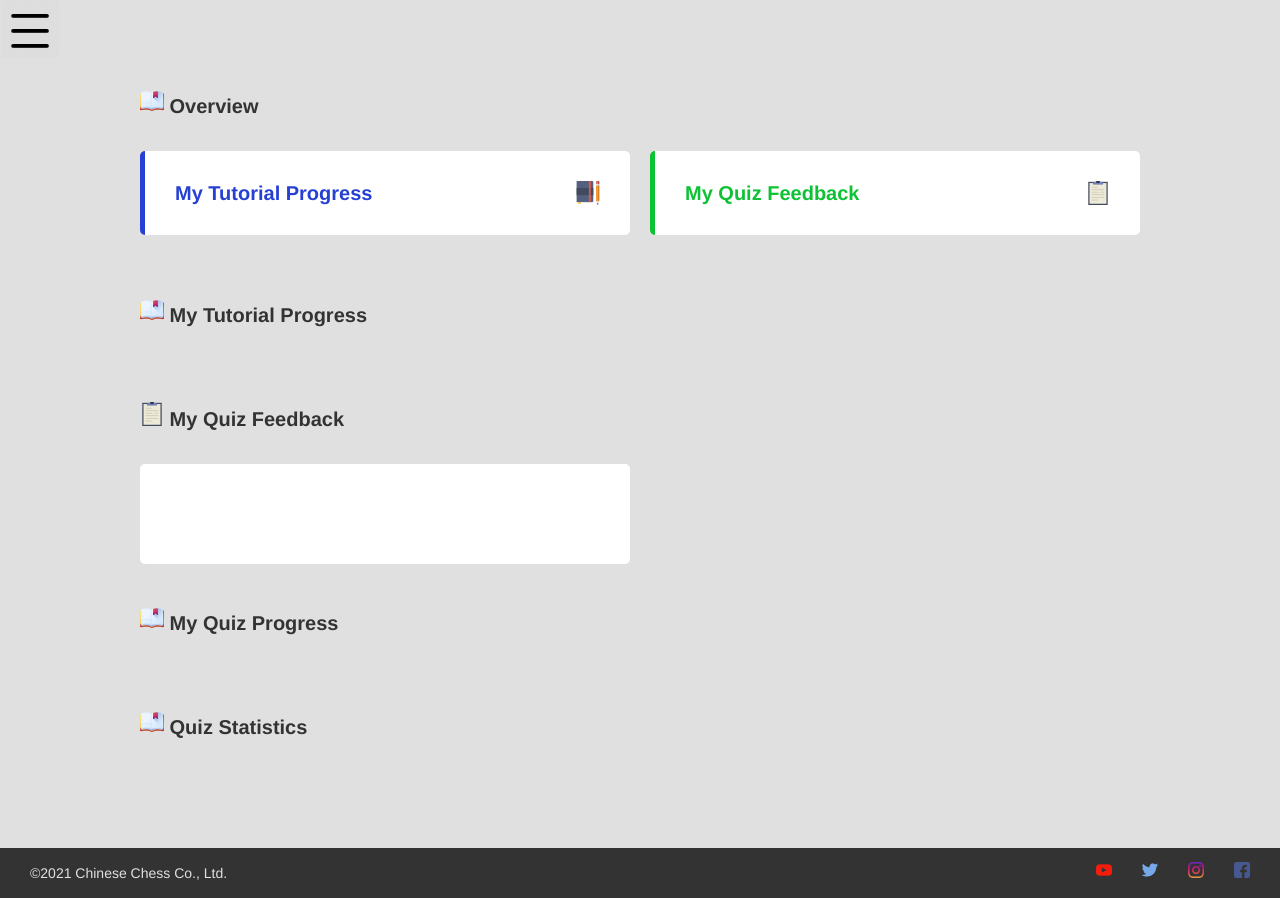
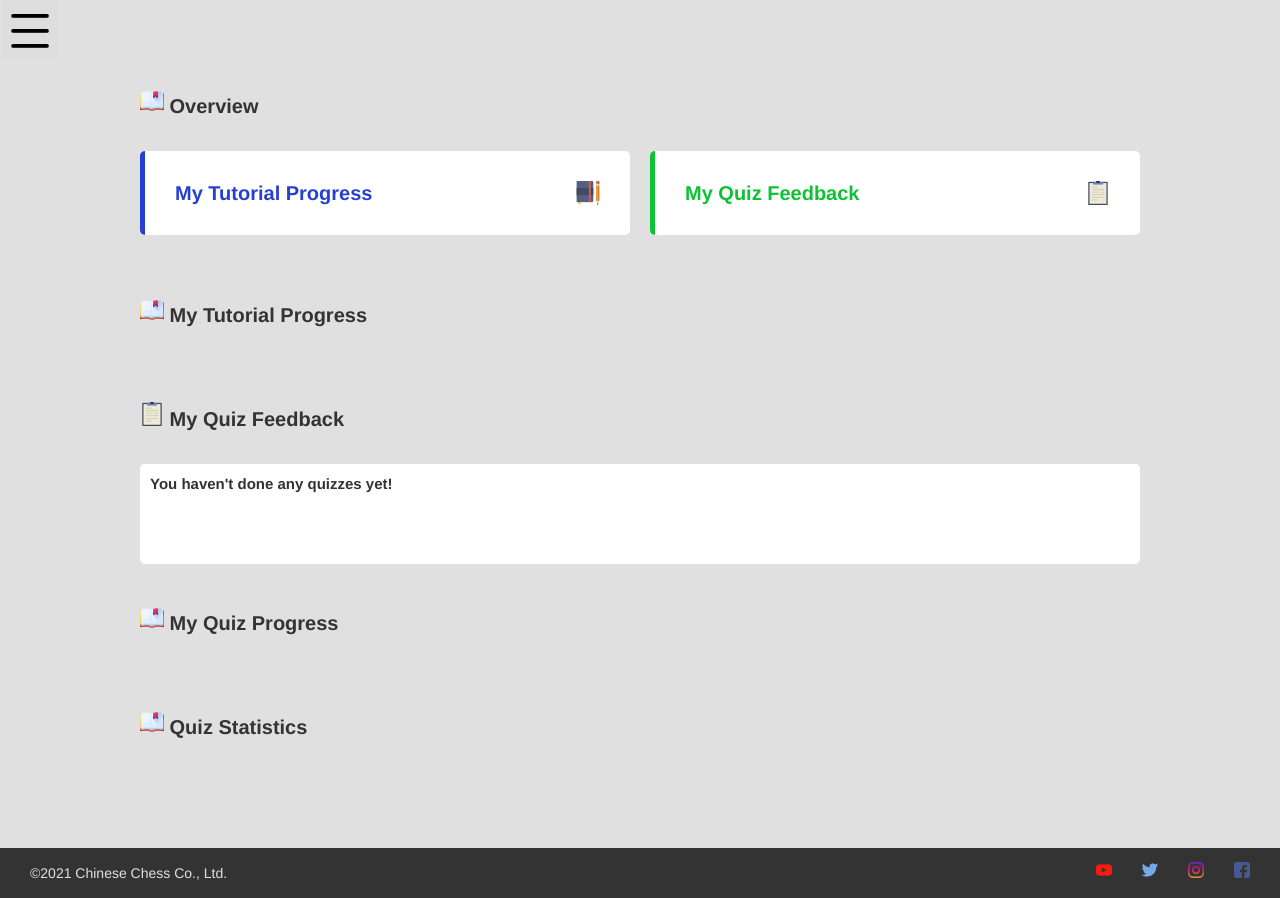
Before and after one commit to MoeBuTa/ChineseChessTutorial, a Flask app: page /userView in a window 1280 px wide. Shown: the part 41-939 px from the top of the page. Run offline with Flask 2, Linux system fonts and the light colour scheme; the visitor is signed in with stand-in values (Sample User, id 1); data comes from the database, SQL or seed files in the repository; data that the repository does not hold is empty; some libraries are stand-ins or nearby versions.

Commit message:
add quiz feedback in user view

```diff
--- a/app/static/user.css
+++ b/app/static/user.css
@@ -74,7 +74,6 @@
     padding: 10px;
     font-size: 15px;
     font-weight: bolder;
-    width: 49%;
     height: 100px;
     line-height: 20px;
     background-color: #fff;
--- a/app/templates/user.html
+++ b/app/templates/user.html
@@ -48,6 +48,9 @@
                         My Quiz Feedback
                     </div>
                     <div class="quizDiv" id="quizDiv">
+                        {% if not quizzes %}
+                           You haven't done any quizzes yet!
+                        {% else %}
                             <ul>
                                 {% for quiz in quizzes %}
                                     {% if quiz.status == 0 %}
@@ -57,11 +60,14 @@
                                         </li>
                                         <br>
                                     {% else %}
-                                    <li>see quiz feedback: <a href="{{ url_for('main.selected_quiz', quiz_id=quiz.id) }}">{{ quiz.last_question_edit_time.strftime("%d %b  %Y, %H:%M:%S") }}</a> score: {{ quiz.total_score }}
+                                        <li>see quiz feedback: <a
+                                                href="{{ url_for('main.selected_quiz', quiz_id=quiz.id) }}">{{ quiz.last_question_edit_time.strftime("%d %b  %Y, %H:%M:%S") }}</a>
+                                            score: {{ quiz.total_score }}
                                         </li>
                                     {% endif %}
                                 {% endfor %}
                             </ul>
+                        {% endif %}
                     </div>
 
 
```
Lines whose indentation alone changed are shown as unchanged.
